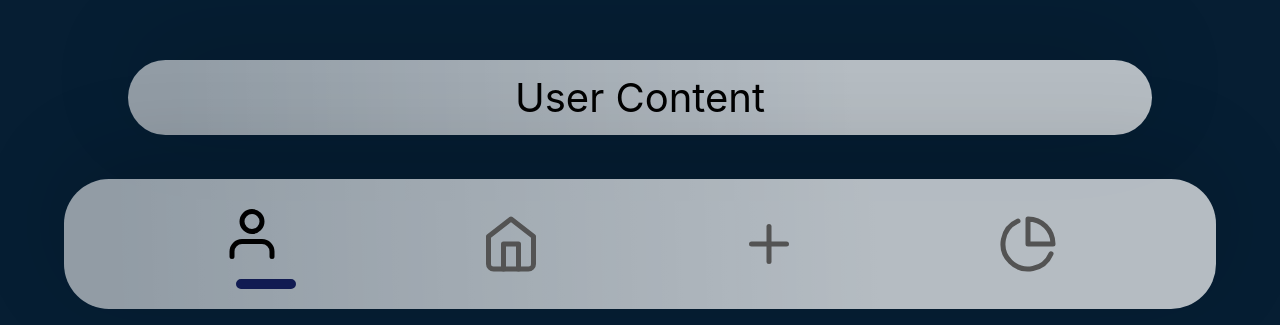
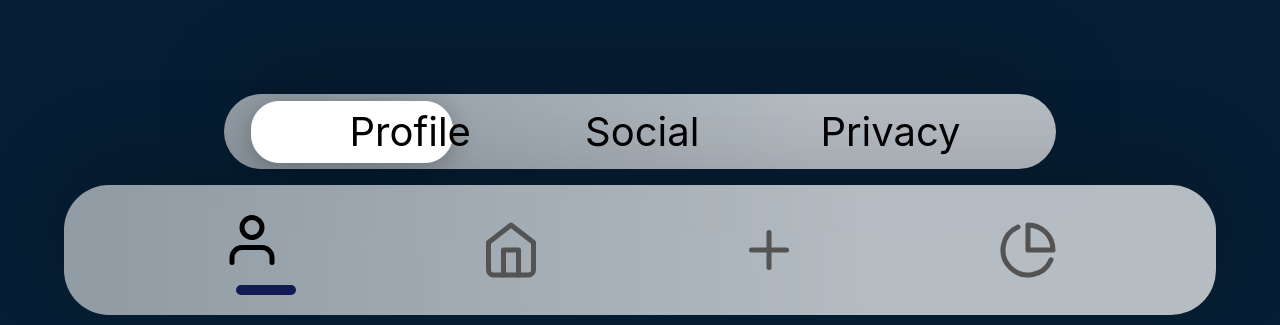
Before and after one commit to Anabela-Lima/capstone_frontend, a React (Create React App) app: page / in a window 1280 px wide. Shown: the part 475-800 px from the top of the page. Built offline with nearby package versions, Linux system fonts and the light colour scheme.

Commit message:
added user nav slider

```diff
--- a/src/App.css
+++ b/src/App.css
@@ -14,7 +14,7 @@
 #main-nav-section {
   position: absolute;
   width: 100%;
-  bottom: 2%;
+  bottom: 1.25%;
   display: flex;
   justify-content: center;
   align-items: center;
@@ -34,6 +34,7 @@
   position: absolute;
   width: 50px;
   height: 0px;
+  background-color: #111B52;
   top: 100px;
   left: 108.875px;
   border: 5px solid #111B52;
@@ -77,13 +78,17 @@
 
 .icon-container {
   position: absolute;
+  display: inline-block;
   height: 60px;
   width: 60px;
   display: flex;
   justify-content: center;
   align-items: center;
   transition: all 0.25s ease-in-out 0s;
-  /* bottom: 10px; */
+  overflow: hidden;
+}
+svg {
+  width: 1em;
 }
 
 .container-selected {
@@ -109,14 +114,14 @@
 #secondary-nav-section {
   position: absolute;
   width: 100%;
-  bottom: 190px;
+  bottom: calc(2% + 140px);
   display: flex;
   justify-content: center;
   align-items: center;
 }
 
 #secondary-nav-control-container {
-  width: 80%;
+  width: 65%;
   position: relative;
   transition: all 0.55s ease-in-out;
 }
@@ -149,7 +154,42 @@
 #test-content {
   font-size: 40px;
   position: absolute;
+  width: 100%;
 }
+
+#user-nav-content {
+  width: 100%;
+  display: flex;
+  flex-direction: row;
+  justify-content: space-evenly;
+  align-items: center;
+}
+
+.secondary-navigation-bar-text {
+  font-size: 40px;
+  z-index: 99;
+}
+
+.secondary-navigation-bar-text-container {
+  width: 110px;
+}
+
+#navigation-bar-selected {
+  position: absolute;
+  width: 200px;
+  height: 80%;
+  background: #FFFFFF;
+  opacity: 1;
+  border: 1px solid #FFFFFF;
+  box-shadow: 0px 4px 25px rgba(0, 0, 0, 0.25);
+  border-radius: 28px;
+  display: flex;
+  justify-content: center;
+  align-items: center;
+  transition: all 0.75s ease-in-out 0s;
+  z-index: -1;
+}
+
 
 /* NAVIGATION BAR SPAWN */
 
--- a/src/App.js
+++ b/src/App.js
@@ -37,12 +37,16 @@ const App = () => {
       e.target.parentElement.parentElement.id
     ];
 
+    console.log(e.target)
+    console.log(parentElements)
+
     const userIconLeft = document.getElementById('user-icon').getBoundingClientRect().left;
     const homeIconLeft = document.getElementById('home-icon').getBoundingClientRect().left;
     const elementDistance = homeIconLeft - userIconLeft;
 
     switch(true) {
       case parentElements.includes('user-icon'):
+        if (isVisible.user) break;
         setVisual({
           slide: `${userIconLeft - 50}px`,
           secondaryNavHeight: "75px"
@@ -55,6 +59,7 @@ const App = () => {
         })
         break;
       case parentElements.includes('home-icon'):
+        if (isVisible.home) break;
         setVisual({
           slide: `${userIconLeft + elementDistance - 50}px`,
           secondaryNavHeight: "75px"
@@ -67,6 +72,7 @@ const App = () => {
         })
         break;
       case parentElements.includes('plus-icon'):
+        if (isVisible.plus) break;
         setVisual({
           slide: `${userIconLeft + elementDistance * 2 - 50}px`,
           secondaryNavHeight: "1575px"
@@ -79,6 +85,7 @@ const App = () => {
         })
         break;
       case parentElements.includes('piechart-icon'):
+        if (isVisible.pieChart) break;
         setVisual({
           slide: `${userIconLeft + elementDistance * 3 - 50}px`,
           secondaryNavHeight: '75px'
@@ -91,6 +98,16 @@ const App = () => {
         })
         break;
       default:
+        setVisual({
+          slide: `${userIconLeft - 50}px`,
+          secondaryNavHeight: "75px"
+        })
+        setIsVisible({
+          user: true,
+          home: false,
+          plus: false,
+          pieChart: false
+        })
         break;
     }
   }
@@ -118,7 +135,9 @@ const App = () => {
                   isVisible.user ?
                   'main-nav-icon icon-selected' :
                   'main-nav-icon'
-                }/>
+                }
+                  id="user-icon-icon"
+                />
               </div>
             </div>
             <div className='moveable-container'>
@@ -180,6 +199,50 @@ const App = () => {
     )
   }
 
+  const [userNavSelection, setUserNavSelection] = useState({
+    userProfile: true,
+    userSocial: false,
+    userPrivacy: false,
+    slide: "27px"
+  });
+
+  const userSecondaryNavHandleOnClick = (e) => {
+    switch(e.target.id){
+      case "user-nav-social":
+        setUserNavSelection({
+          userProfile: false,
+          userSocial: true,
+          userPrivacy: false,
+          slide: "214px"
+        })
+        break;
+      case "user-nav-privacy":
+        setUserNavSelection({
+          userProfile: false,
+          userSocial: false,
+          userPrivacy: true,
+          slide: "410px"
+        })
+        break;
+      case "user-nav-profile":
+        setUserNavSelection({
+          userProfile: true,
+          userSocial: false,
+          userPrivacy: false,
+          slide: "27px"
+        })
+        break;
+      default:
+        setUserNavSelection({
+          userProfile: true,
+          userSocial: false,
+          userPrivacy: false,
+          slide: "27px"
+        })
+        break;
+    }
+  }
+
   const fadeTransition = {
     from: {opacity: 0},
     enter: {opacity: 1},
@@ -198,7 +261,36 @@ const App = () => {
             {
               userContentTransition((style, item) => {
                 return item.user ?
-                <animated.div style={style} id="test-content">User Content</animated.div> :
+                <animated.div style={style} id="user-nav-content">
+                  <div id="navigation-bar-selected" style={{left: userNavSelection.slide}}></div>
+                  <div
+                    className="secondary-navigation-bar-text-container"
+                    onClick={userSecondaryNavHandleOnClick}
+                  >
+                    <span
+                      className="secondary-navigation-bar-text"
+                      id="user-nav-profile"
+                    >Profile</span>
+                  </div>
+                  <div
+                    className="secondary-navigation-bar-text-container"
+                    onClick={userSecondaryNavHandleOnClick}
+                  >
+                    <span
+                      className="secondary-navigation-bar-text"
+                      id="user-nav-social"
+                    >Social</span>
+                  </div>
+                  <div
+                    className="secondary-navigation-bar-text-container"
+                    onClick={userSecondaryNavHandleOnClick}
+                  >
+                    <span
+                      className="secondary-navigation-bar-text"
+                      id="user-nav-privacy"
+                    >Privacy</span>
+                  </div>
+                </animated.div> :
                 ''
               })
             }
--- a/src/components/MainPage/MainPage.css
+++ b/src/components/MainPage/MainPage.css
@@ -47,28 +47,6 @@
     font-size: 45px;
     color: white;
 }
-
-#navigation-bar-selected {
-    position: absolute;
-    width: 300px;
-    height: 95%;
-    background: #FFFFFF;
-    opacity: 1;
-    border: 1px solid #FFFFFF;
-    box-shadow: 0px 4px 25px rgba(0, 0, 0, 0.25);
-    border-radius: 80px;
-    display: flex;
-    justify-content: center;
-    align-items: center;
-    transition: all 0.75s ease-in-out 0s;
-}
-
-#navigation-bar-selected-text {
-    font-size: 55px;
-    color: #D4770F;
-    font-weight: 600;
-}
-
 
 #user-profile-container {
     width: 90%;
--- a/src/index.js
+++ b/src/index.js
@@ -6,9 +6,9 @@ import reportWebVitals from './reportWebVitals';
 
 const root = ReactDOM.createRoot(document.getElementById('root'));
 root.render(
-  <React.StrictMode>
+  // <React.StrictMode>
     <App />
-  </React.StrictMode>
+  // </React.StrictMode>
 );
 
 // If you want to start measuring performance in your app, pass a function
```
